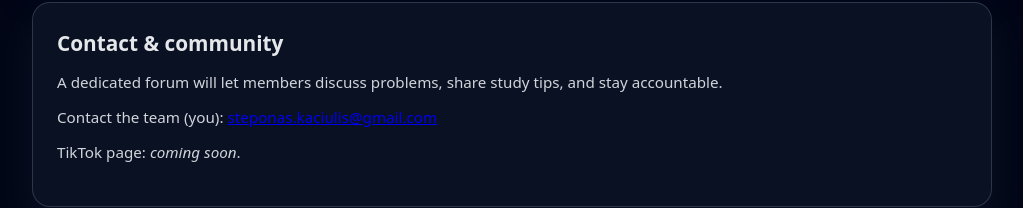
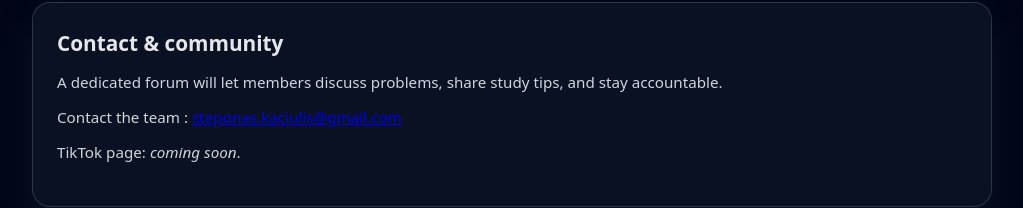
Before and after one commit to steponaskaciulis-max/skillup, a Next.js app in the folder SkillUp/: page / in a window 1280 px wide. Shown: the part 1243-1451 px from the top of the page, without its empty margins (128-1151 px from the left). Built offline with nearby package versions, Linux system fonts and the light colour scheme.

Commit message:
Update index.js

```diff
--- a/SkillUp/pages/index.js
+++ b/SkillUp/pages/index.js
@@ -74,7 +74,7 @@ export default function Home() {
             tips, and stay accountable.
           </p>
           <p>
-            Contact the team (you):{" "}
+            Contact the team :{" "}
             <a href="mailto:steponas.kaciulis@gmail.com">
               steponas.kaciulis@gmail.com
             </a>
```
